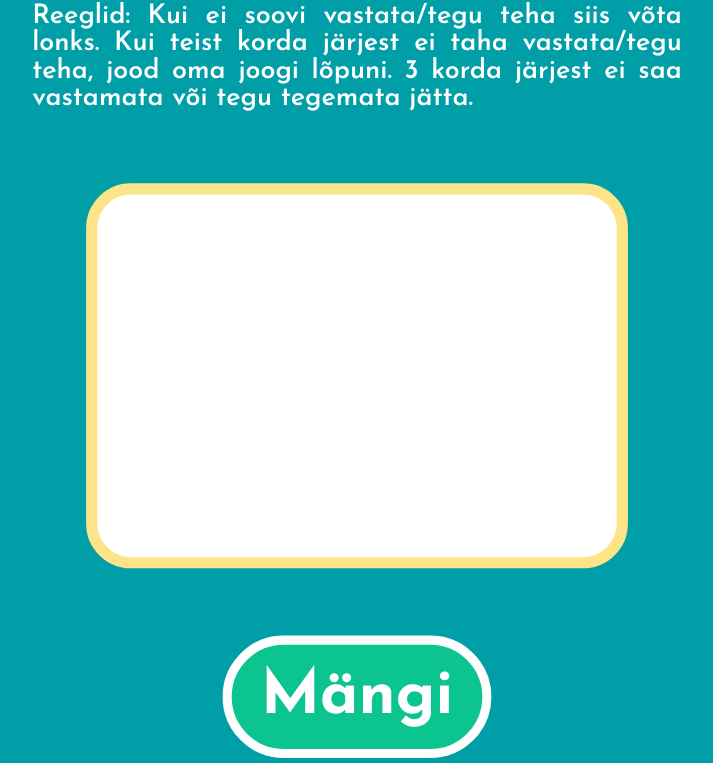
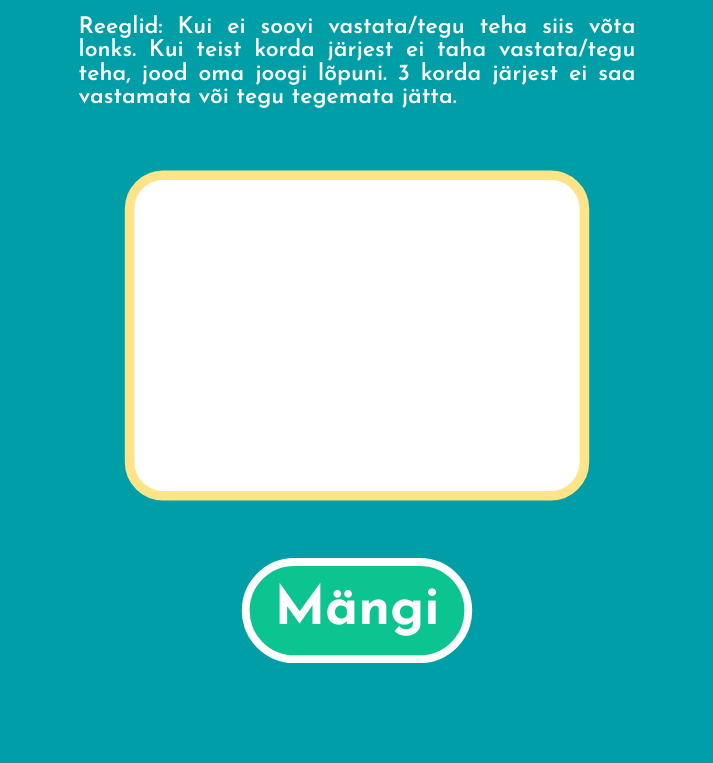
Before and after one commit to todetegu/mang, a plain HTML site: page index.html in a window 1280 px wide. Shown: the part 391-1154 px from the top of the page, without its empty margins (283-996 px from the left). Drawn offline with Linux system fonts and the light colour scheme.

Commit message:
Update index.html

```diff
--- a/index.html
+++ b/index.html
@@ -97,8 +97,8 @@
   		@media screen and (min-width: 700px) {
   /* styles for devices with a minimum width of 768px (e.g. desktops) */
   .container {
-    transform: scale(0.7);
-   margin-top: -15%;
+    transform: scale(0.6);
+   margin-top: -18%;
   }
 }
 
```
